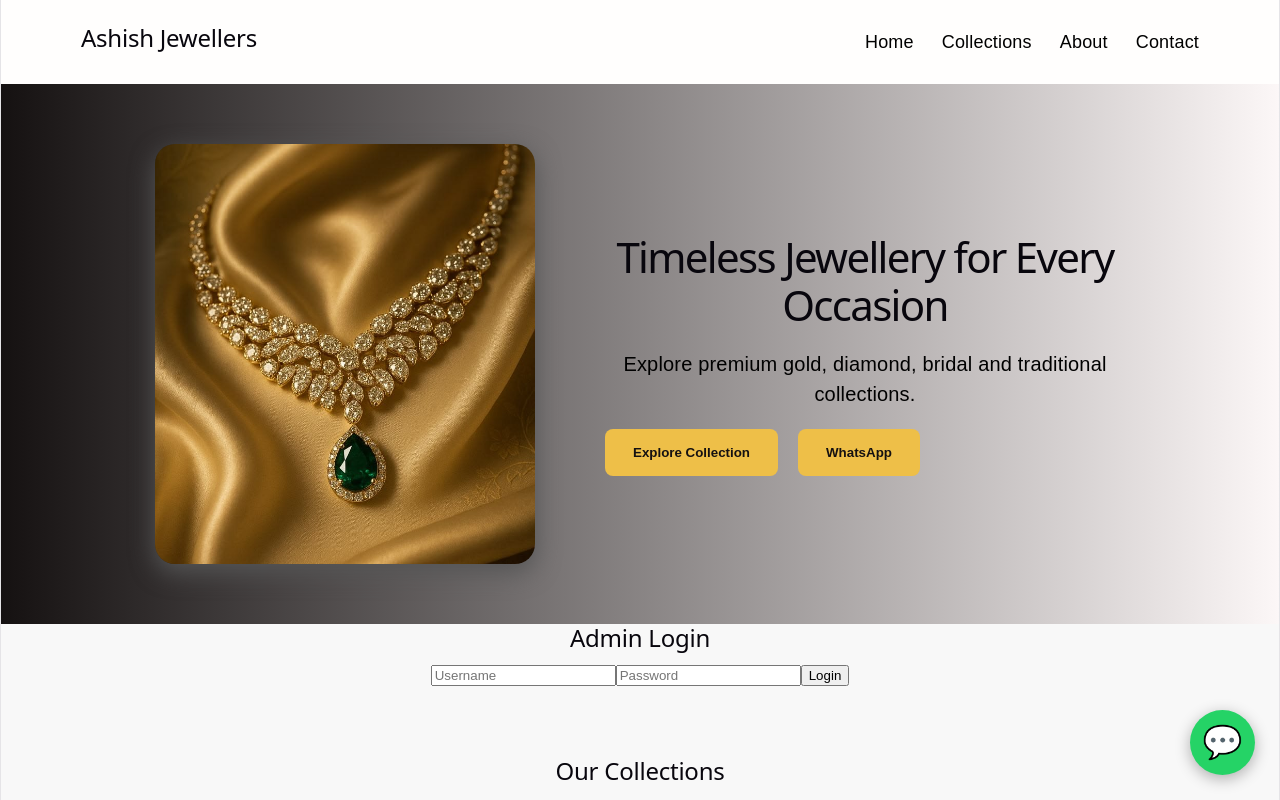
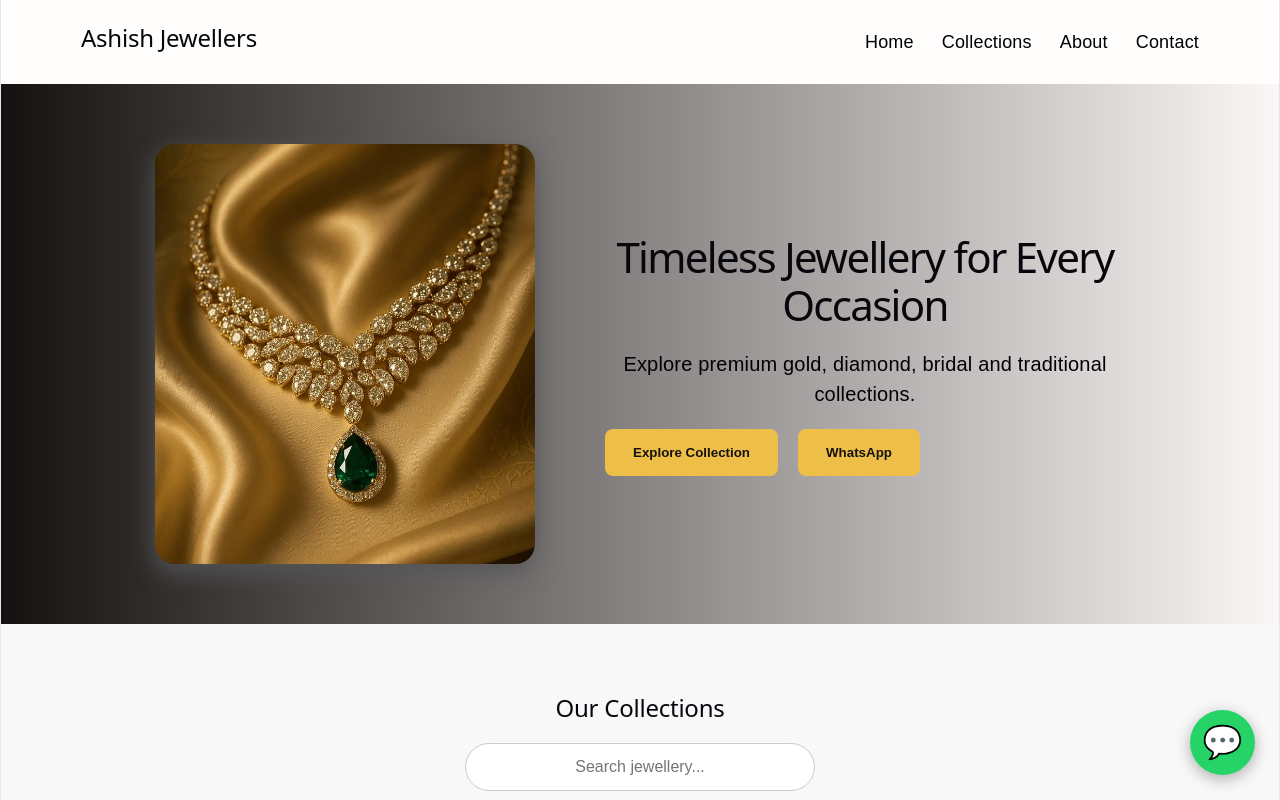
Before and after one commit to aakashbeligiri/Ashish-Jewellers, a React (Vite) app: page / in a window 1280 px wide. Shown: the top 800 px of the page. Built offline with nearby package versions, Linux system fonts and the light colour scheme; no server answers.

Commit message:
Hide admin login from homepage

```diff
--- a/src/App.jsx
+++ b/src/App.jsx
@@ -182,6 +182,8 @@ const getProductImage = (imageUrl) => {
 
   return localImages[imageUrl];
 };
+const isAdminPage =
+  window.location.pathname.toLowerCase() === "/admin";
   return (
 
     <div className="site">
@@ -212,7 +214,8 @@ const getProductImage = (imageUrl) => {
           </div>
         </div>
       </section>
-      <section className="login-section">
+      {isAdminPage && (
+<section className="login-section">
   <h2>Admin Login</h2>
 
   <input
@@ -245,7 +248,7 @@ const getProductImage = (imageUrl) => {
     <button onClick={handleLogin}>Login</button>
   )}
 </section>
-
+  )}
       {isAdminLoggedIn && (
   <section id="admin-form" className="admin-form">
   <h2>{editingProductId ? "Edit Product" : "Add New Product"}</h2>
```
